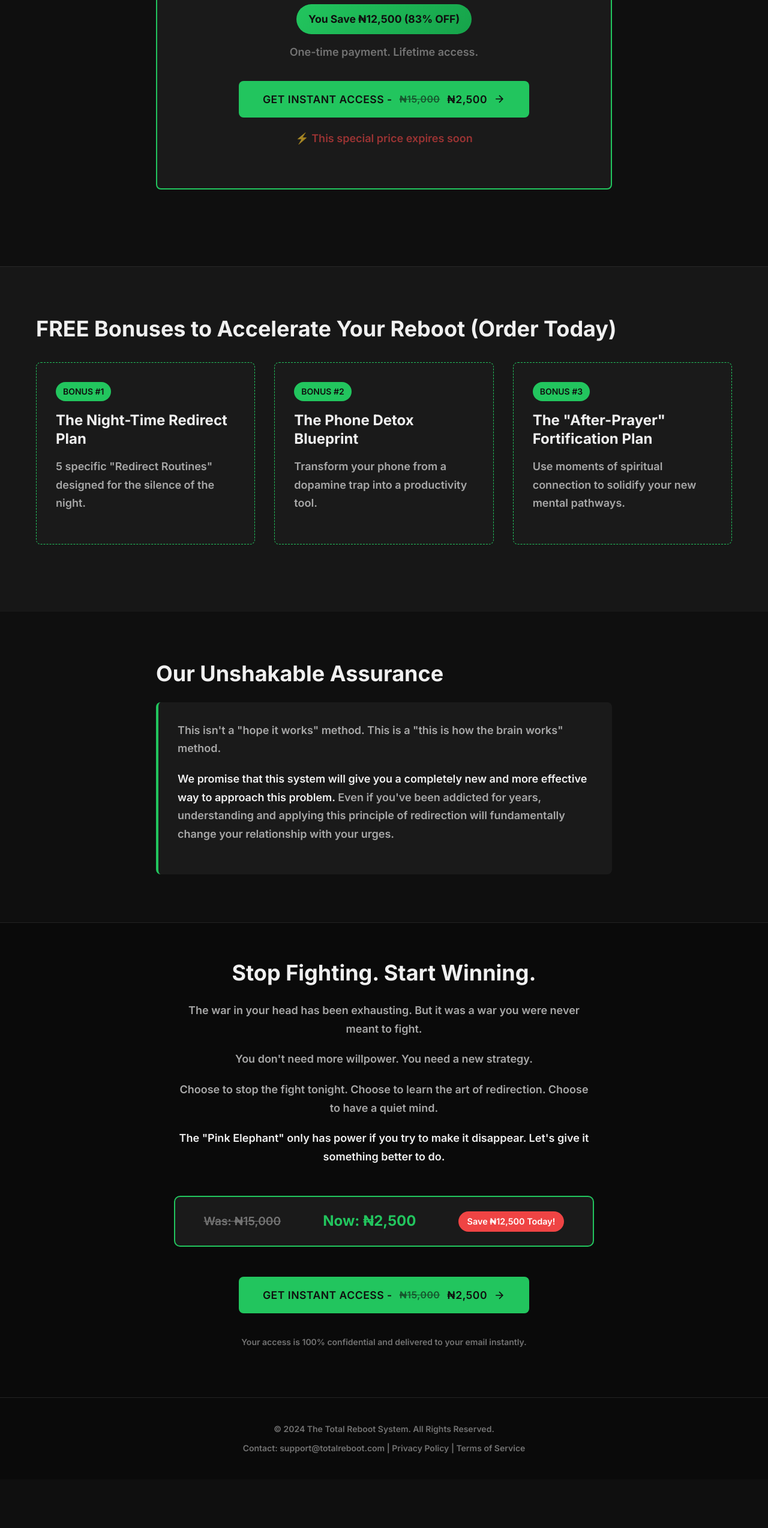
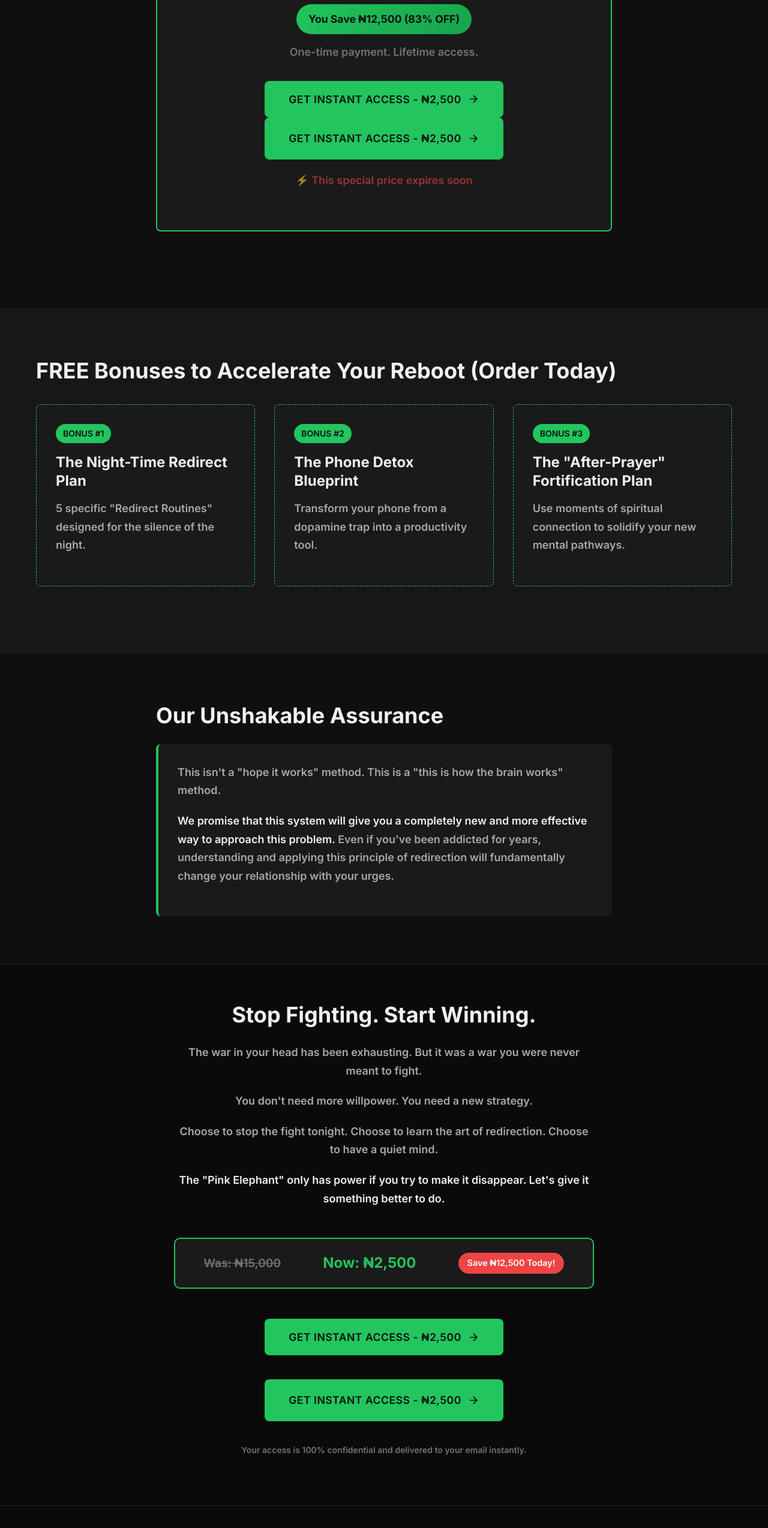
Before and after one commit to Alioladimeji/rebootsystem, a website: page index.html in a window 1280 px wide. Shown: the part 9300-11848 px from the top of the page at 60% size. Before the commit the page ends 11767 px from the top, so only its background shows below. Drawn offline with Linux system fonts and the light colour scheme.

Commit message:
Update purchase buttons to direct links
Replaced buttons with direct links styled as buttons for purchase.

```diff
--- a/index.html
+++ b/index.html
@@ -306,12 +306,21 @@
                 You Save ₦12,500 (83% OFF)
             </div>
             <p class="price-note">One-time payment. Lifetime access.</p>
+            <!-- OLD: Button with onclick -->
 <button class="cta-button large" onclick="handlePurchase()">
-                GET INSTANT ACCESS - <span class="strike-price">₦15,000</span> ₦2,500
+    GET INSTANT ACCESS - ₦2,500
     <svg class="arrow-icon" width="20" height="20" viewBox="0 0 24 24" fill="none" stroke="currentColor" stroke-width="2">
         <path d="M5 12h14M12 5l7 7-7 7"/>
     </svg>
 </button>
+
+<!-- NEW: Direct link styled as button -->
+<a href="https://selar.co/9qa1x9kt26" class="cta-button large" target="_blank">
+    GET INSTANT ACCESS - ₦2,500
+    <svg class="arrow-icon" width="20" height="20" viewBox="0 0 24 24" fill="none" stroke="currentColor" stroke-width="2">
+        <path d="M5 12h14M12 5l7 7-7 7"/>
+    </svg>
+</a>
             <p class="urgency-text">⚡ This special price expires soon</p>
         </div>
     </div>
@@ -370,12 +379,21 @@
             <span class="save-today">Save ₦12,500 Today!</span>
         </div>
 
+        <!-- OLD: Button with onclick -->
 <button class="cta-button large" onclick="handlePurchase()">
-            GET INSTANT ACCESS - <span class="strike-price">₦15,000</span> ₦2,500
+    GET INSTANT ACCESS - ₦2,500
     <svg class="arrow-icon" width="20" height="20" viewBox="0 0 24 24" fill="none" stroke="currentColor" stroke-width="2">
         <path d="M5 12h14M12 5l7 7-7 7"/>
     </svg>
 </button>
+
+<!-- NEW: Direct link styled as button -->
+<a href="https://selar.co/9qa1x9kt26" class="cta-button large" target="_blank">
+    GET INSTANT ACCESS - ₦2,500
+    <svg class="arrow-icon" width="20" height="20" viewBox="0 0 24 24" fill="none" stroke="currentColor" stroke-width="2">
+        <path d="M5 12h14M12 5l7 7-7 7"/>
+    </svg>
+</a>
 
         <p class="privacy-note">Your access is 100% confidential and delivered to your email instantly.</p>
     </div>
```
Lines whose indentation alone changed are shown as unchanged.
